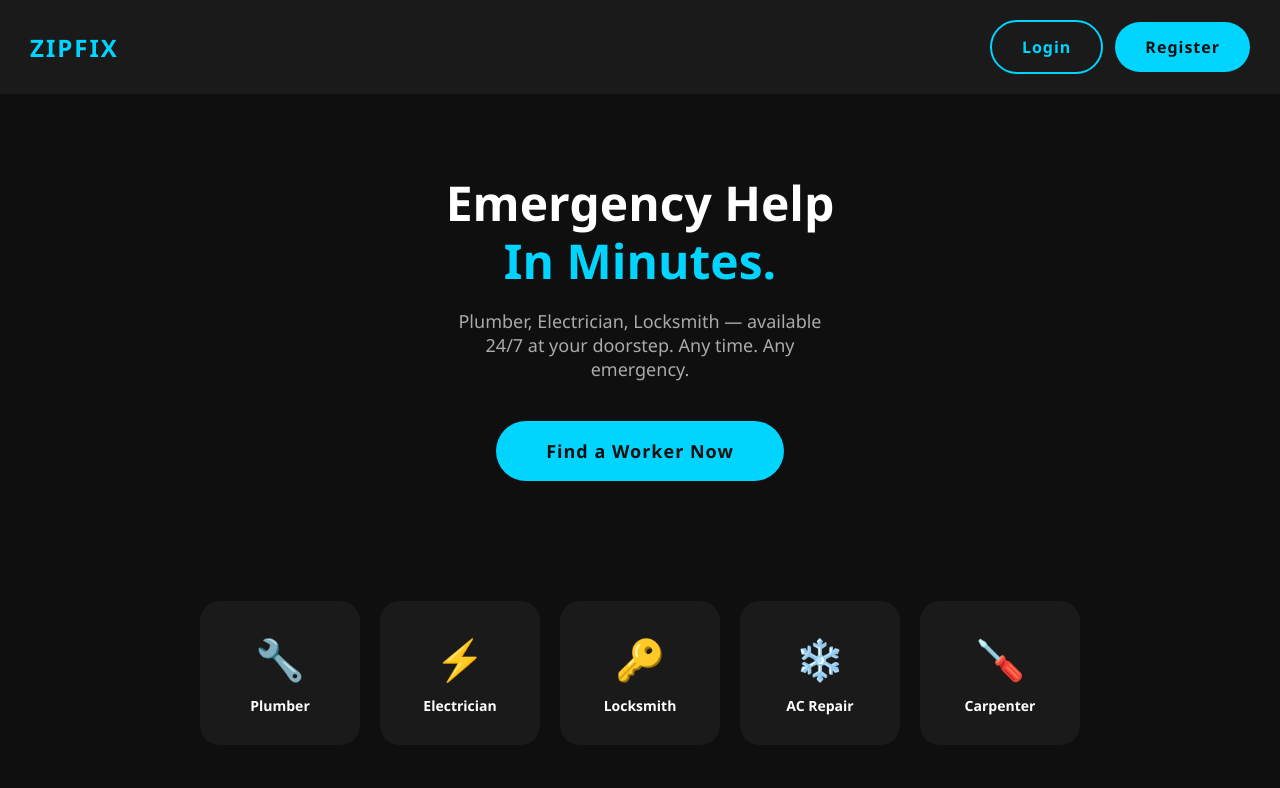
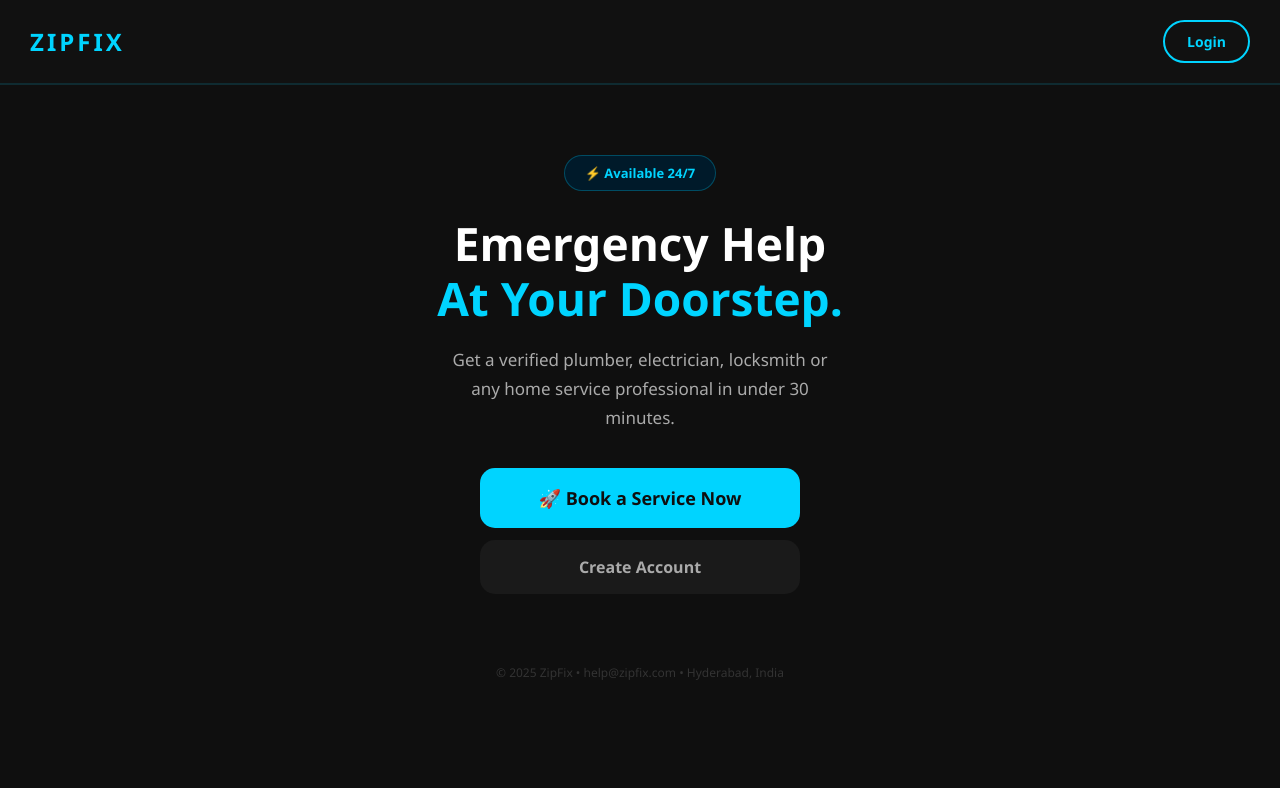
Before and after one commit to sruthika-reddy/zipfix, a plain HTML site: page customer/index.html in a window 1280 px wide. Drawn offline with Linux system fonts and the light colour scheme.

Commit message:
updated customer

```diff
--- a/customer/index.html
+++ b/customer/index.html
@@ -1,186 +1,96 @@
 <!DOCTYPE html>
 <html lang="en">
 <head>
-  <meta charset="UTF-8" />
-  <meta name="viewport" content="width=device-width, initial-scale=1.0" />
-  <title>ZipFix</title>
+  <meta charset="UTF-8"/>
+  <meta name="viewport" content="width=device-width, initial-scale=1.0"/>
+  <title>ZipFix — Emergency Help in Minutes</title>
+  <style>
+    * { margin:0; padding:0; box-sizing:border-box; font-family:'Segoe UI',sans-serif; }
+    body { background:#0f0f0f; color:white; min-height:100vh; }
+
+    /* NAVBAR */
+    .navbar { display:flex; justify-content:space-between; align-items:center; padding:20px 30px; background:#111; border-bottom:2px solid #00d4ff22; }
+    .logo { font-size:24px; font-weight:900; color:#00d4ff; letter-spacing:3px; }
+    .nav-btns { display:flex; gap:12px; }
+    .btn-outline { padding:10px 22px; background:transparent; color:#00d4ff; border:2px solid #00d4ff; border-radius:50px; font-size:14px; font-weight:800; cursor:pointer; }
+    .btn-outline:hover { background:#00d4ff; color:#0f0f0f; }
+    .btn-nav { padding:10px 22px; background:#00d4ff; color:#0f0f0f; border:none; border-radius:50px; font-size:14px; font-weight:800; cursor:pointer; }
+    .btn-nav:hover { background:#00b8d9; }
+
+    /* HERO */
+    .hero { display:flex; flex-direction:column; align-items:center; text-align:center; padding:70px 25px 50px; }
+    .badge { display:inline-flex; align-items:center; gap:8px; background:#001a2a; color:#00d4ff; padding:8px 20px; border-radius:50px; font-size:13px; font-weight:700; margin-bottom:25px; border:1px solid #00d4ff44; }
+    .hero h1 { font-size:46px; font-weight:900; line-height:1.2; margin-bottom:20px; }
+    .hero h1 span { color:#00d4ff; }
+    .hero p { font-size:17px; color:#aaaaaa; max-width:400px; line-height:1.7; margin-bottom:35px; }
+    .hero-btns { display:flex; flex-direction:column; gap:12px; width:100%; max-width:320px; }
+    .btn-main { padding:18px; background:#00d4ff; color:#0f0f0f; font-size:18px; font-weight:900; border:none; border-radius:15px; cursor:pointer; width:100%; }
+    .btn-main:hover { background:#00b8d9; }
+    .btn-secondary { padding:16px; background:#1a1a1a; color:#aaaaaa; font-size:16px; font-weight:700; border:none; border-radius:15px; cursor:pointer; width:100%; }
+    .btn-secondary:hover { background:#222; color:white; }
+
+    /* STATS */
+    .stats-bar { display:flex; justify-content:space-around; background:#111; border-top:1px solid #222; border-bottom:1px solid #222; padding:25px 20px; flex-wrap:wrap; gap:20px; }
+    .stat { text-align:center; }
+    .stat h3 { font-size:28px; font-weight:900; color:#00d4ff; }
+    .stat p { font-size:13px; color:#aaaaaa; margin-top:4px; }
+
+    /* HOW IT WORKS */
+    .section { padding:50px 25px; text-align:center; }
+    .section-label { font-size:13px; font-weight:700; color:#00d4ff; letter-spacing:2px; text-transform:uppercase; margin-bottom:10px; }
+    .section h2 { font-size:28px; font-weight:900; margin-bottom:35px; }
+    .steps { display:flex; flex-direction:column; gap:15px; max-width:420px; margin:0 auto; }
+    .step { background:#111; border-radius:20px; padding:22px 25px; display:flex; align-items:center; gap:20px; text-align:left; border:1px solid #1f1f1f; }
+    .step-num { width:45px; height:45px; background:#00d4ff; border-radius:50%; display:flex; align-items:center; justify-content:center; font-size:18px; font-weight:900; color:#0f0f0f; flex-shrink:0; }
+    .step h4 { font-size:16px; font-weight:800; margin-bottom:4px; }
+    .step p { font-size:13px; color:#aaaaaa; line-height:1.5; }
+
+    /* SERVICES */
+    .services-grid { display:grid; grid-template-columns:repeat(3,1fr); gap:12px; max-width:420px; margin:0 auto; }
+    .service-card { background:#111; border-radius:18px; padding:22px 10px; text-align:center; border:1px solid #1f1f1f; cursor:pointer; }
+    .service-card:hover { background:#00d4ff22; border-color:#00d4ff; }
+    .service-card .icon { font-size:32px; margin-bottom:8px; }
+    .service-card p { font-size:13px; font-weight:700; color:#ccc; }
+
+    /* CTA */
+    .cta { background:#111; border-top:2px solid #00d4ff; padding:50px 25px; text-align:center; }
+    .cta h2 { font-size:26px; font-weight:900; margin-bottom:10px; }
+    .cta p { font-size:15px; color:#aaaaaa; margin-bottom:30px; }
+    .cta .btn-main { max-width:320px; margin:0 auto 12px auto; display:block; }
+
+    /* FOOTER */
+    .footer { padding:20px 25px; text-align:center; font-size:12px; color:#333; }
+    .footer a { color:#00d4ff44; text-decoration:none; }
+    /* Hidden worker/admin links — only accessible via direct URL */
+    .hidden-links { display:none; }
+  </style>
 </head>
 <body>
-<style>
-  * {
-    margin: 0;
-    padding: 0;
-    box-sizing: border-box;
-    font-family: 'Segoe UI', sans-serif;
-  }
 
-  body {
-    background-color: #0f0f0f;
-    color: white;
-    min-height: 100vh;
-  }
+<!-- NAVBAR -->
+<nav class="navbar">
+  <div class="logo">ZIPFIX</div>
+  <div class="nav-btns">
+    <button class="btn-outline" onclick="window.location.href='customer/login.html'">Login</button>
+  </div>
+</nav>
 
-  .navbar {
-    display: flex;
-    justify-content: space-between;
-    align-items: center;
-    padding: 20px 30px;
-    background-color: #1a1a1a;
-  }
+<!-- HERO -->
+<section class="hero">
+  <div class="badge">⚡ Available 24/7</div>
+  <h1>Emergency Help<br/><span>At Your Doorstep.</span></h1>
+  <p>Get a verified plumber, electrician, locksmith or any home service professional in under 30 minutes.</p>
+  <div class="hero-btns">
+    <button class="btn-main" onclick="window.location.href='customer/login.html'">🚀 Book a Service Now</button>
+    <button class="btn-secondary" onclick="window.location.href='customer/register.html'">Create Account</button>
+  </div>
+</section>
 
-  .logo {
-    font-size: 24px;
-    font-weight: 800;
-    color: #00d4ff;
-    letter-spacing: 2px;
-  }
 
-  .nav-buttons {
-    display: flex;
-    gap: 12px;
-    align-items: center;
-  }
+<!-- FOOTER -->
+<div class="footer">
+  © 2025 ZipFix • help@zipfix.com • Hyderabad, India
+</div>
 
-  .btn-main {
-    padding: 14px 30px;
-    background-color: #00d4ff;
-    color: #0f0f0f;
-    font-size: 16px;
-    font-weight: 800;
-    border: none;
-    border-radius: 50px;
-    cursor: pointer;
-    letter-spacing: 1px;
-  }
-
-  .btn-main:hover {
-    background-color: #00b8d9;
-  }
-
-  .btn-outline {
-    padding: 14px 30px;
-    background-color: transparent;
-    color: #00d4ff;
-    font-size: 16px;
-    font-weight: 800;
-    border: 2px solid #00d4ff;
-    border-radius: 50px;
-    cursor: pointer;
-    letter-spacing: 1px;
-  }
-
-  .btn-outline:hover {
-    background-color: #00d4ff;
-    color: #0f0f0f;
-  }
-
-  .hero {
-    display: flex;
-    flex-direction: column;
-    align-items: center;
-    justify-content: center;
-    text-align: center;
-    padding: 80px 20px;
-  }
-
-  .hero h1 {
-    font-size: 48px;
-    font-weight: 900;
-    line-height: 1.2;
-  }
-
-  .hero h1 span {
-    color: #00d4ff;
-  }
-
-  .hero p {
-    font-size: 18px;
-    color: #aaaaaa;
-    margin-top: 20px;
-    max-width: 400px;
-  }
-
-  .hero .btn-main {
-    margin-top: 40px;
-    padding: 18px 50px;
-    font-size: 18px;
-  }
-
-  .services {
-    display: flex;
-    justify-content: center;
-    gap: 20px;
-    flex-wrap: wrap;
-    padding: 40px 20px;
-  }
-
-  .service-card {
-    background-color: #1a1a1a;
-    border-radius: 20px;
-    padding: 30px;
-    width: 160px;
-    text-align: center;
-    cursor: pointer;
-  }
-
-  .service-card:hover {
-    background-color: #00d4ff;
-    color: #0f0f0f;
-  }
-
-  .service-card .icon {
-    font-size: 40px;
-  }
-
-  .service-card p {
-    margin-top: 10px;
-    font-weight: 700;
-    font-size: 14px;
-  }
-</style>
-
-  <nav class="navbar">
-    <div class="logo">ZIPFIX</div>
-    <div class="nav-buttons">
-      <button class="btn-outline" onclick="window.location.href='login.html'">Login</button>
-      <button class="btn-main" onclick="window.location.href='register.html'">Register</button>
-    </div>
-  </nav>
-
-  <section class="hero">
-    <h1>Emergency Help <br /><span>In Minutes.</span></h1>
-    <p>Plumber, Electrician, Locksmith — available 24/7 at your doorstep. Any time. Any emergency.</p>
-    <button class="btn-main" onclick="window.location.href='register.html'">Find a Worker Now</button>
-  </section>
-
-  <section class="services">
-    <div class="service-card">
-      <div class="icon">🔧</div>
-      <p>Plumber</p>
-    </div>
-    <div class="service-card">
-      <div class="icon">⚡</div>
-      <p>Electrician</p>
-    </div>
-    <div class="service-card">
-      <div class="icon">🔑</div>
-      <p>Locksmith</p>
-    </div>
-    <div class="service-card">
-      <div class="icon">❄️</div>
-      <p>AC Repair</p>
-    </div>
-    <div class="service-card">
-      <div class="icon">🪛</div>
-      <p>Carpenter</p>
-    </div>
-  </section>
-
-<script>
-    // If already logged in, go straight to dashboard
-    if (localStorage.getItem('phoneNumber') && localStorage.getItem('userName')) {
-      window.location.href = 'dashboard.html';
-    }
-</script>
 </body>
 </html>
```
Also changed, not shown: customer/booking.html (+1 -1 lines), customer/bookings.html (+1 -1 lines), customer/finding.html (+1 -1 lines), customer/payment.html (+1 -1 lines), customer/profile.html (+4 -14 lines), customer/rate.html (+1 -1 lines), customer/track.html (+1 -1 lines), customer/worker.html (+1 -1 lines).
